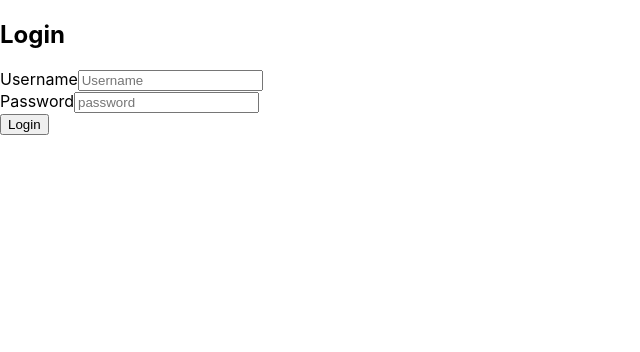
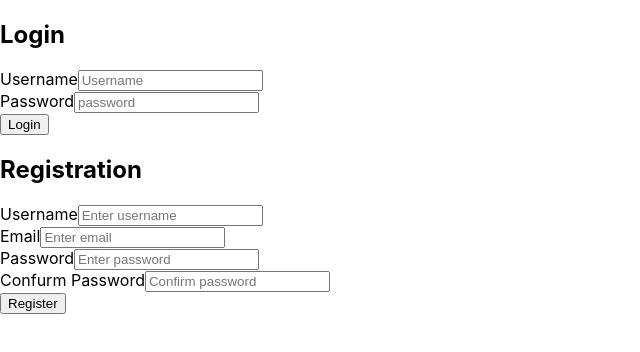
Before and after one commit to manulangat1/warehouse_management_system, a React (Create React App) app in the folder frontend/: page / in a window 1280 px wide. Shown: the top 352 px of the page, without its empty margins (0-640 px from the left). Built offline with nearby package versions, Linux system fonts and the light colour scheme; no server answers.

Commit message:
ch:adding_register_component:frontend

```diff
--- a/frontend/src/App.js
+++ b/frontend/src/App.js
@@ -7,7 +7,7 @@ import { Provider} from 'react-redux'
 import { connect } from 'react-redux'
 import { loadUser } from './actions/auth'
 import Login from './components/auth/Login'
-
+import Register from './components/auth/Register'
 class App extends React.Component{
   componentDidMount(){
     store.dispatch(loadUser())
@@ -17,6 +17,7 @@ class App extends React.Component{
       <Provider store={store}>
       <main>
         <Login />
+        <Register />
       </main>
       </Provider>
     )
--- /dev/null
+++ b/frontend/src/components/auth/Register.js
@@ -0,0 +1,53 @@
+import React from 'react'
+import { connect } from 'react-redux'
+import { registerUser } from '../../actions/auth'
+
+class Register extends React.Component{
+    state = {
+        username:'',
+        email:'',
+        password:'',
+        password2:''
+    }
+    onChange = e => this.setState({[e.target.name]:e.target.value})
+    onSubmit = e =>{
+        e.preventDefault()
+        const { username,email,password,password2} = this.state
+        if (password === password2){
+            console.log("OK")
+            this.props.registerUser(username,email,password)
+        }
+    }
+    render(){
+        const { username,email,password,password2} = this.state
+        return (
+        <section>
+            <h1>Registration</h1>
+            <form onSubmit={this.onSubmit}>
+                <div>
+                    <label>Username</label>
+                    <input type="text" placeholder="Enter username" className="form-control" name="username" value={username} onChange={this.onChange} />
+                </div>
+                <div>
+                    <label>Email</label>
+                    <input type="email" placeholder="Enter email"  className="form-control" name="email" value={email} onChange={this.onChange} />
+                </div>
+                <div>
+                    <label>Password</label>
+                    <input type="password" placeholder="Enter password" className="form-control" name="password" value={password} onChange={this.onChange} />
+                </div>
+                <div>
+                    <label> Confurm Password</label>
+                    <input type="password" placeholder="Confirm password" className="form-control" name="password2" value={password2} onChange={this.onChange} />
+                </div>
+                <button className="primary-btn"> Register</button>
+            </form>
+        </section>
+        )
+
+    }
+}
+const mapStateToProps = state => ({
+    isAuthenticated:state.auth.isAuthenticated
+})
+export default connect (mapStateToProps,{registerUser})(Register)
```
